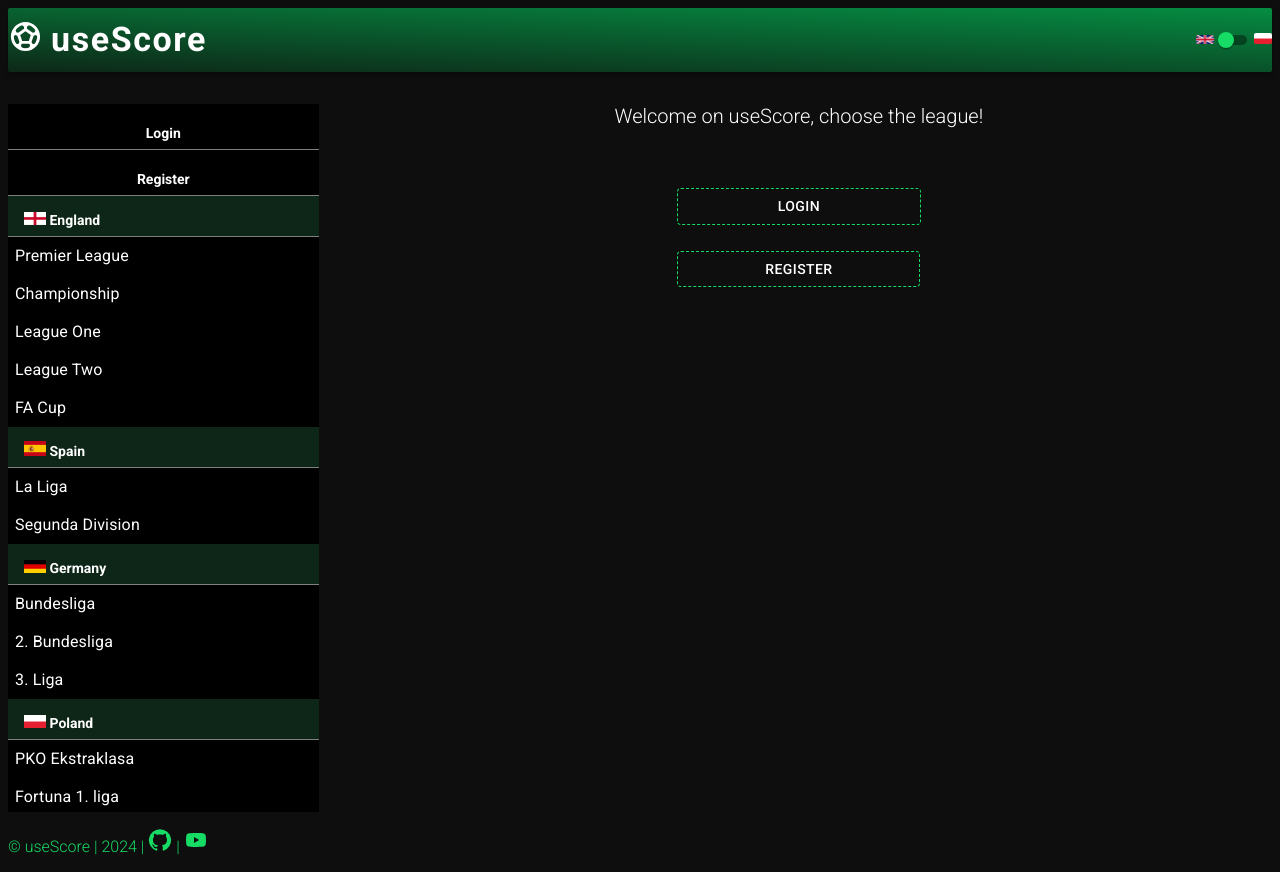
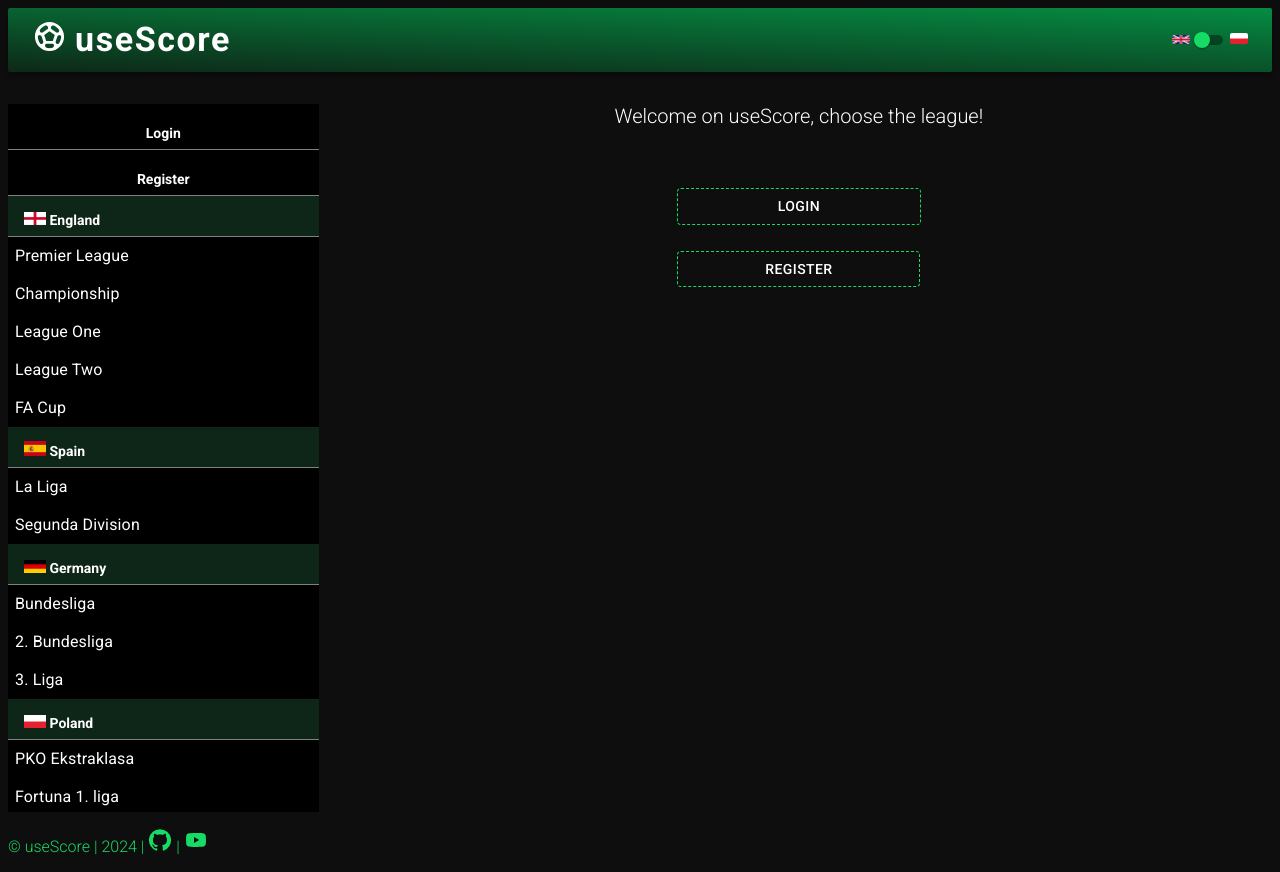
Before and after one commit to kubagoly97/useScore, a React (Vite) app: page / in a window 1280 px wide. Built offline with nearby package versions, Linux system fonts and the light colour scheme.

Commit message:
set padding on clubs and match list on 0

```diff
--- a/src/App.css
+++ b/src/App.css
@@ -3,10 +3,7 @@
   /* margin: 0 auto; */
   /* text-align: center; */
 }
-.MuiContainer-root.MuiContainer-maxWidthXl {
-  padding-left: 0;
-  padding-right: 0;
-}
+
 .MuiContainer-root.MuiContainer-maxWidthXl.css-1knfaro-MuiContainer-root {
   padding-left: 0;
   padding-right: 0;
```
